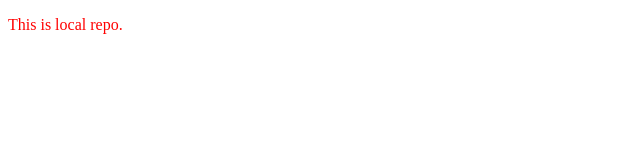
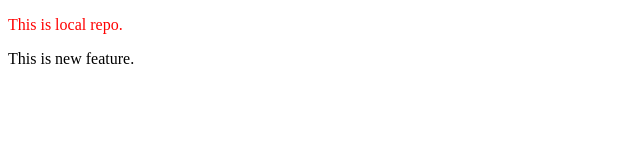
Before and after one commit to sandeepkumar009/LocalRepo, a plain HTML site: page index.html in a window 1280 px wide. Shown: the whole page, without its empty margins (0-640 px from the left). Drawn offline with Linux system fonts and the light colour scheme.

Commit message:
Add new feature

```diff
--- a/index.html
+++ b/index.html
@@ -8,5 +8,6 @@
 </head>
 <body>
     <p>This is local repo.</p>
+    <div>This is new feature.</div>
 </body>
 </html>
```
